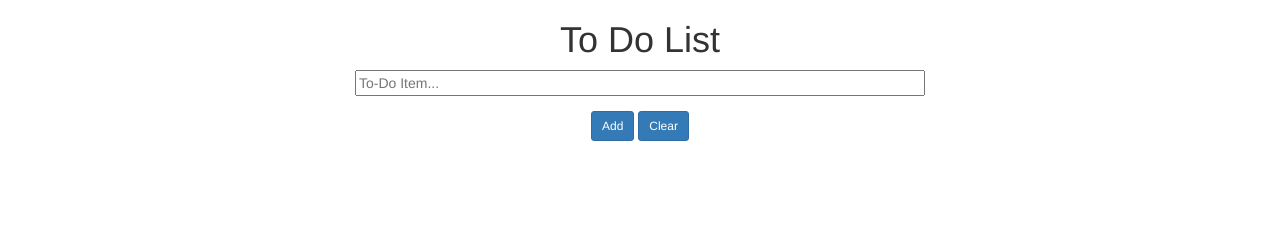
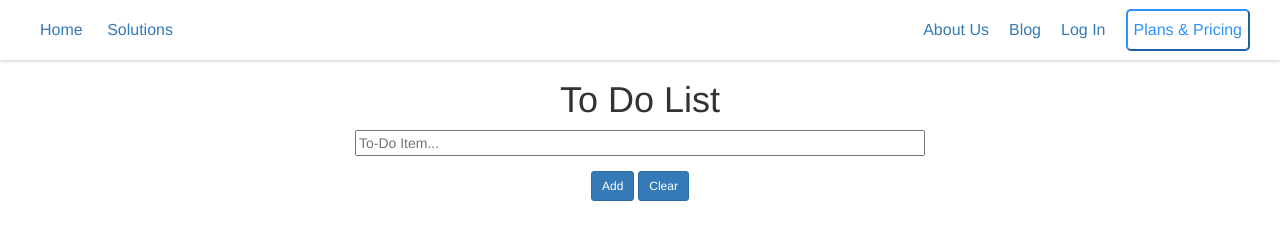
Before and after one commit to apark105/vanillaJSToDo, a plain HTML site: page index.html in a window 1280 px wide. Drawn offline with nearby package versions, Linux system fonts and the light colour scheme.

Commit message:
added navigation bar

```diff
--- a/index.html
+++ b/index.html
@@ -13,6 +13,20 @@
 </head>
 
 <body>
+    <div class="navbars">
+        <nav>
+            <div class="navBorderBox">
+                <a> Home </a>
+                <a> Solutions </a>
+            </div>
+            <div class="navBorderBox">
+                <a> About Us </a>
+                <a> Blog </a>
+                <a> Log In </a>
+                <button class="plansPriceBx"> Plans & Pricing</button>
+            </div>
+        </nav>
+    </div>
     <div class="container">
         <div class="row text-center">
             <h1>To Do List</h1>
--- a/style.css
+++ b/style.css
@@ -1,3 +1,5 @@
+
+
 ul {
     list-style: none;
     margin: 0;
@@ -39,3 +41,67 @@ input {
 li:nth-child(odd){
     background-color: #fff0df;
 }
+
+
+/*
+
+Navbar
+
+*/
+.plansPriceBx:hover {
+    color:white;
+    background-color: #2e91fc;
+}
+
+.plansPriceBx:focus {
+    outline: none;
+}
+nav {
+    width: 100%;
+    font-size: 0;
+}
+a {
+    font-size: 16px;
+    padding: 10px 10px 10px 10px;
+}
+
+
+
+nav > .navBorderBox:first-child > a:first-child{
+    margin-left: 30px;
+}
+
+.plansPriceBx {
+    margin-right: 30px;
+    margin-left:10px;
+}
+
+nav > .navBorderBox:last-child {
+    display: inline-flex;
+    justify-content: flex-end;
+}
+
+.navBorderBox {
+    width: 50%;
+    display: inline-block;
+    margin: 0;;
+}
+
+.plansPriceBx {
+    display: inline-block;
+    height: auto;
+    background-color: rgba(0,0,0,0);
+    border-radius: 5px;
+    color: #2e91fc;
+    border-color: #2e91fc;
+    font-size: 16px;
+}
+
+.navbars {
+    display: flex;
+    align-items: center;
+    margin-bottom:0;
+    min-height: 60px;
+    background-color: #fff;
+    box-shadow: 0 0 4px 0 rgba(0,0,0,.3);
+}
```
